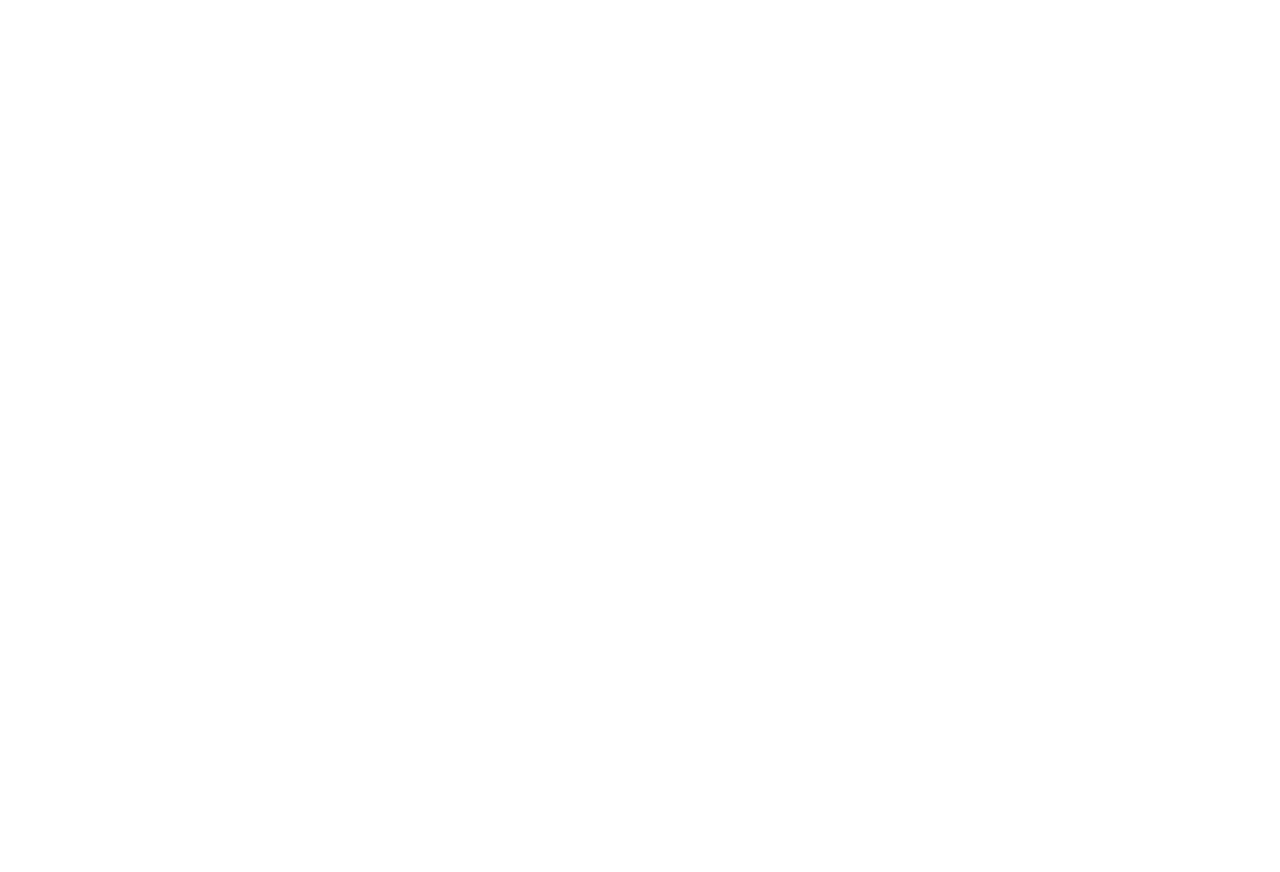
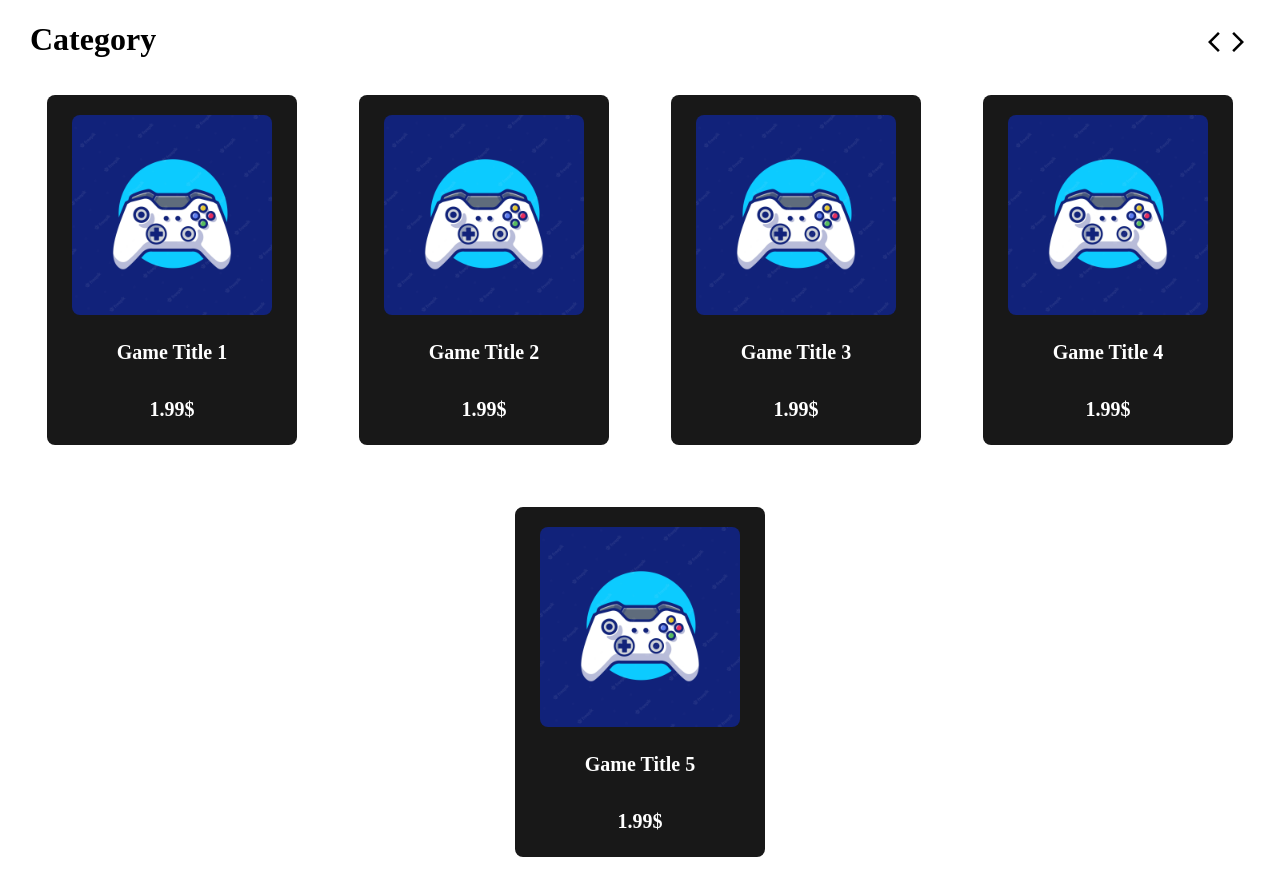
Before and after one commit to Mohaymen-Academy/FE_Team06_Summer1402-page-builder-react, a React (Vite) app in the folder Epik/: page /Category in a window 1280 px wide. Before the commit this address had no page. Before the commit the page ends 800 px from the top, so only its background shows below. Built offline with nearby package versions, Linux system fonts and the light colour scheme.

Commit message:
change card size

```diff
--- a/Epik/src/Router.jsx
+++ b/Epik/src/Router.jsx
@@ -3,7 +3,7 @@ import {BrowserRouter , Routes, Route } from 'react-router-dom'
 import Header from "./components/Header.jsx";
 import HomeSlider from "./components/HomeSlider.jsx";
 import Footer from './components/Footer.jsx';
-// import Category from "./components/Category.jsx";
+import Category from "./components/Category.jsx";
 
 import React, { usestate , useEffect } from "react";
 
@@ -15,7 +15,7 @@ const AppRouter = () => {
           <Route path='/Header' element={<Header/>} />
           <Route path='/HomeSlider' exact element={<HomeSlider/>} />
           <Route path='/Footer' exact element={<Footer/>} />
-          {/* <Route path='/Category' exact element={<Category/>} /> */}
+          <Route path='/Category' exact element={<Category/>} />
         </Routes>
       </BrowserRouter>
   );
--- a/Epik/src/assets/styles/Card.scss
+++ b/Epik/src/assets/styles/Card.scss
@@ -1,8 +1,8 @@
 .Game-card{
     position:relative;
     border-radius: 8px;
-    width: 300px;
-    height: 400px;
+    width: 250px;
+    height: 350px;
     background-color: rgb(24, 24, 24);
     display: flex;
     flex-direction: column ;
@@ -17,11 +17,15 @@
     }
     .Game-image-card{
         margin-bottom: 10px;
+        display: flex;
+        justify-content: center;
+        align-items: center;
+
         img{
-            width: 250px;
-            height: 250px;
+            width: 200px;
+            height: 200px;
             margin-top: 20px;
-            margin-left: 20px;
+            // margin-left: 20px;
             border-radius: 8px;
         }
     }
--- a/Epik/src/components/Category.jsx
+++ b/Epik/src/components/Category.jsx
@@ -1,14 +1,12 @@
-import React, { useState, useEffect } from 'react';
+import React, { useState } from 'react';
 import Card from "./Card.jsx";
 import gameimage from '../assets/images/gameimage.jpg';
 import '../assets/styles/Category.scss'
 import ArrowBackIosNewIcon from '@mui/icons-material/ArrowBackIosNew';
 import ArrowForwardIosIcon from '@mui/icons-material/ArrowForwardIos';
-import { debounce } from 'lodash';
 
 function Category() {
   const [firstGameIndex, setFirstGameIndex] = useState(0);
-  const [screenSize, setScreenSize] = useState("large");
 
   const games = [
     {
@@ -58,31 +56,13 @@ function Category() {
 
   // Define the number of games to show for different screen sizes
   const gamesToShow = {
-    small: 2,
+    small: 3,
     medium: 4,
     large: 5
   };
 
-  // Define a debounced function to update the screen size and displayed games
-  const handleResize = debounce(() => {
-    const width = window.innerWidth;
-    if (width < 768) {
-      setScreenSize("small");
-      setFirstGameIndex(0);
-    } else if (width < 992) {
-      setScreenSize("medium");
-      setFirstGameIndex(Math.min(firstGameIndex, games.length - gamesToShow.medium));
-    } else {
-      setScreenSize("large");
-      setFirstGameIndex(Math.min(firstGameIndex, games.length - gamesToShow.large));
-    }
-  }, 200);
-
-  // Call the handleResize function whenever the window is resized
-  useEffect(() => {
-    window.addEventListener('resize', handleResize);
-    return () => window.removeEventListener('resize', handleResize);
-  });
+  // Get the current screen size
+  const screenSize = window.innerWidth < 768 ? "small" : window.innerWidth < 992 ? "medium" : "large";
 
   const handleNextClick = () => {
     setFirstGameIndex((prevIndex) => Math.min(prevIndex + gamesToShow[screenSize], games.length - gamesToShow[screenSize]));
```
